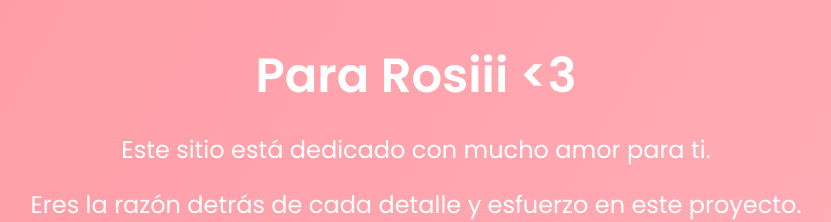
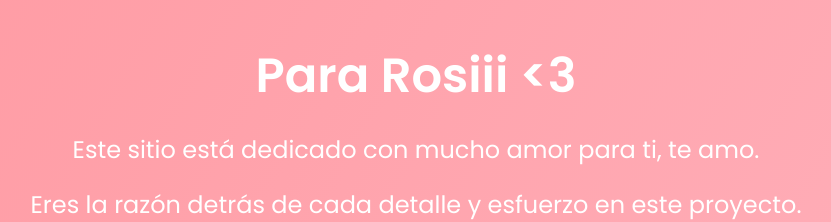
Before and after one commit to gaboalee-lang/FISI_Tiposdeperros, a plain HTML site: page pages/contacto.html in a window 1280 px wide. Shown: the top 222 px of the page, without its empty margins (224-1055 px from the left). Drawn offline with Linux system fonts and the light colour scheme.

Commit message:
Update contacto.html

```diff
--- a/pages/contacto.html
+++ b/pages/contacto.html
@@ -53,7 +53,7 @@
 </head>
 <body>
   <h1>Para Rosiii <3</h1>
-  <p>Este sitio está dedicado con mucho amor para ti.</p>
+  <p>Este sitio está dedicado con mucho amor para ti, te amo.</p>
   <p>Eres la razón detrás de cada detalle y esfuerzo en este proyecto. </p>
   <p>jiji</p>
   <img src="../images/amor.jpg" alt="Tu imagen especial aquí">
```
